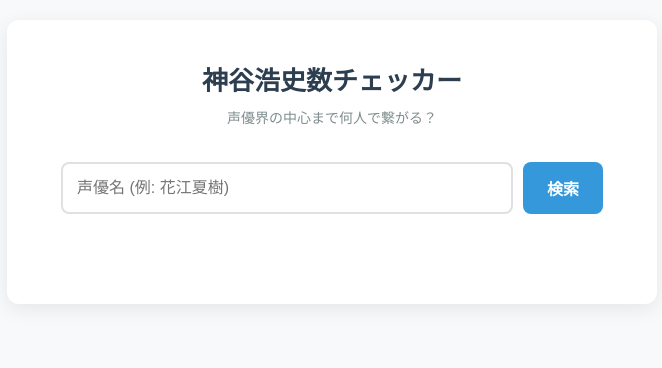
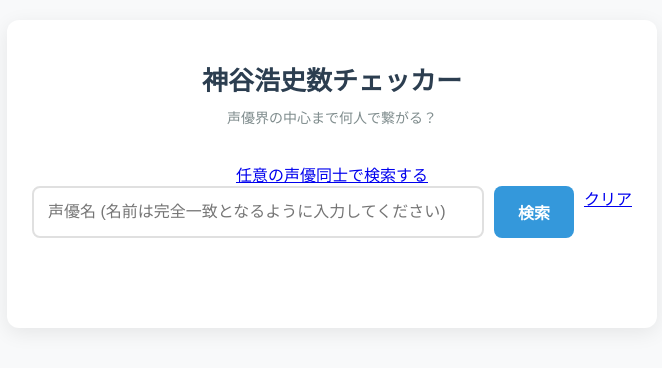
Before and after one commit to yama430443/kamiyasu-checker, a Flask app: page / in a window 1280 px wide. Shown: the top 368 px of the page, without its empty margins (308-970 px from the left). Run offline with Flask 3, Linux system fonts and the light colour scheme.

Commit message:
入力欄内のメッセージの変更

```diff
--- a/kamiyasu/templates/index.html
+++ b/kamiyasu/templates/index.html
@@ -16,11 +16,16 @@
         <h1>神谷浩史数チェッカー</h1>
         <div class="subtitle">声優界の中心まで何人で繋がる？</div>
 
+        <div class="nav-links">
+            <a href="/search" class="nav-button">任意の声優同士で検索する</a>
+        </div>
+
         <div class="search-area">
             <form method="POST">
                 <div class="search-box">
-                    <input type="text" id="seiyuu_input" name="seiyuu_name" placeholder="声優名 (例: 花江夏樹)" value="{{ target_name }}" required>
+                    <input type="text" id="seiyuu_input" name="seiyuu_name" placeholder="声優名 (名前は完全一致となるように入力してください)" value="{{ target_name }}" required>
                     <button type="submit">検索</button>
+                    <a href="/" class="reset-button">クリア</a>
                 </div>
             </form>
         </div>
```
